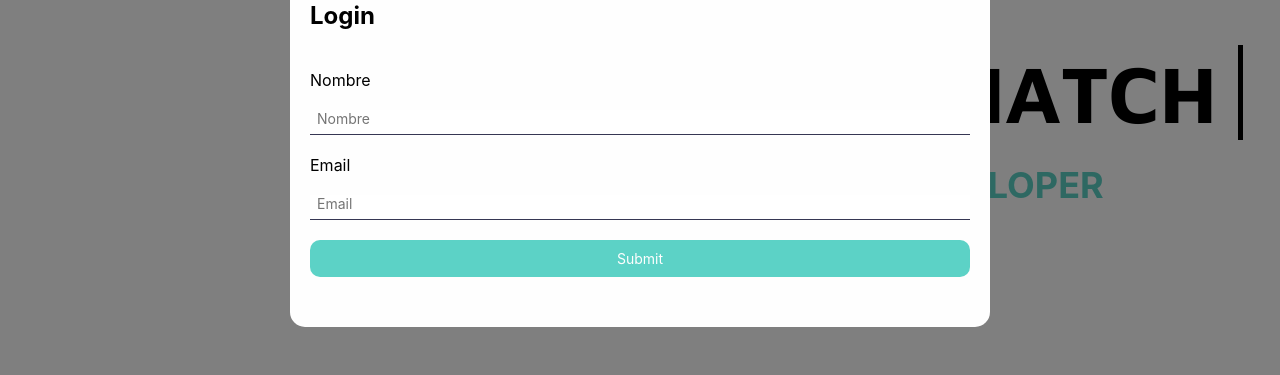
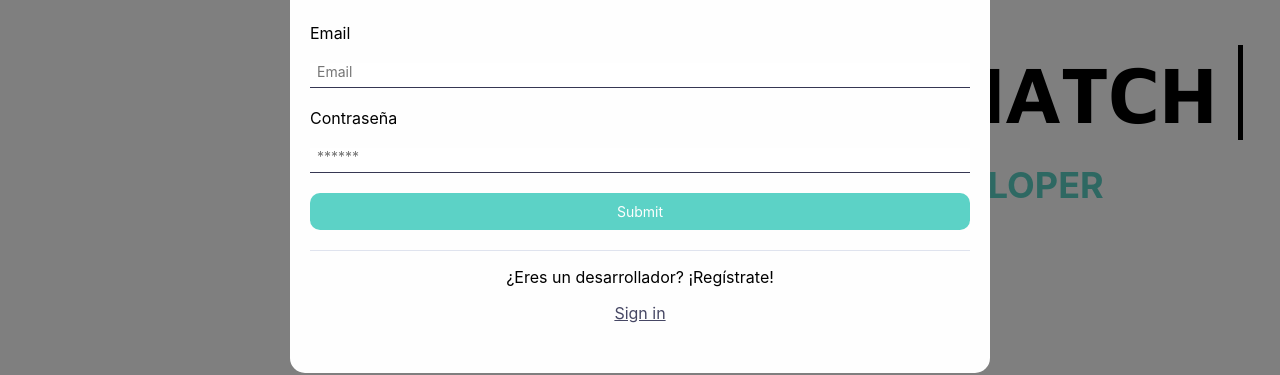
Before and after one commit to forjoa/webs4u, a React (Vite) app in the folder frontend/: page / in a window 1280 px wide. Both pictures are taken after a click on the button "Iniciar Sesión". Shown: the part 288-663 px from the top of the page. Built offline with nearby package versions, Linux system fonts and the light colour scheme.

Commit message:
Login finished

```diff
--- a/frontend/src/components/Login.jsx
+++ b/frontend/src/components/Login.jsx
@@ -1,6 +1,8 @@
 import '../styles/Login.css'
 
 import loginIcon from '../icons/loginIcon.svg'
+
+import { Link } from 'react-router-dom'
 
 const Login = (close) => {
     return (
@@ -10,11 +12,16 @@ const Login = (close) => {
                 <img src={loginIcon} className='login-icon' />
                 <h2>Login</h2>
             </div>
-            <label htmlFor='name'>Nombre</label>
-            <input type="text" name="name" placeholder="Nombre" />
             <label htmlFor="email">Email</label>
             <input type="email" name="email" placeholder="Email" />
+            <label htmlFor='pwd'>Contraseña</label>
+            <input type='password' name='pwd' placeholder='******'/>
             <input type='submit' className='submit-login'/>
+
+            <div className="register-box">
+                <p className='register-title'>¿Eres un desarrollador? ¡Regístrate!</p>
+                <Link to='/register-dev' className='sign-in-btn'>Sign in</Link>
+            </div>
         </form>
     )
 }
--- a/frontend/src/styles/Login.css
+++ b/frontend/src/styles/Login.css
@@ -1,5 +1,6 @@
 :root {
     --dark-grey: #363753;
+    --medium-grey: #464764;
     --light-grey: #DFE3EE;
     --white: #FEFEFE;
     --green: #5CD2C6;
@@ -34,7 +35,7 @@
     background: rgba(0, 0, 0, .5);
 }
 
-.login-form input[type="text"],
+.login-form input[type="password"],
 .login-form input[type="email"] {
     border: none;
     border-bottom: 1px solid var(--dark-grey);
@@ -68,3 +69,12 @@
 .submit-login:hover {
     filter: opacity(0.7);
 }
+
+.register-box {
+    border-top: 1px solid var(--light-grey);
+    text-align: center;
+}
+
+.sign-in-btn {
+    color: var(--medium-grey);
+}
```
